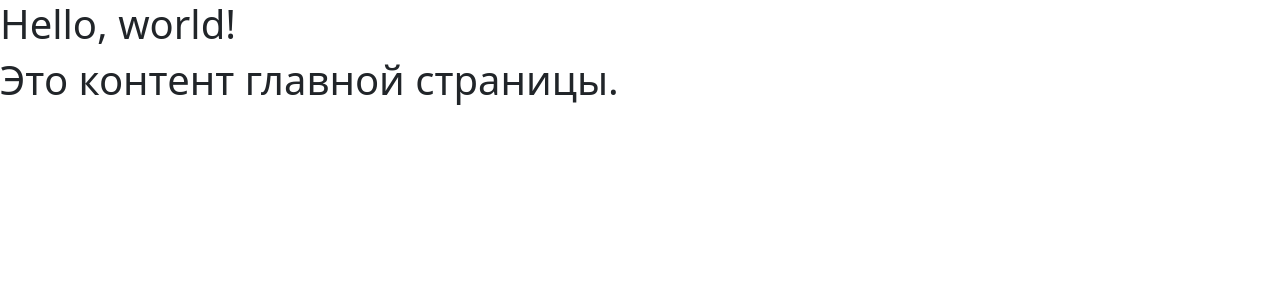
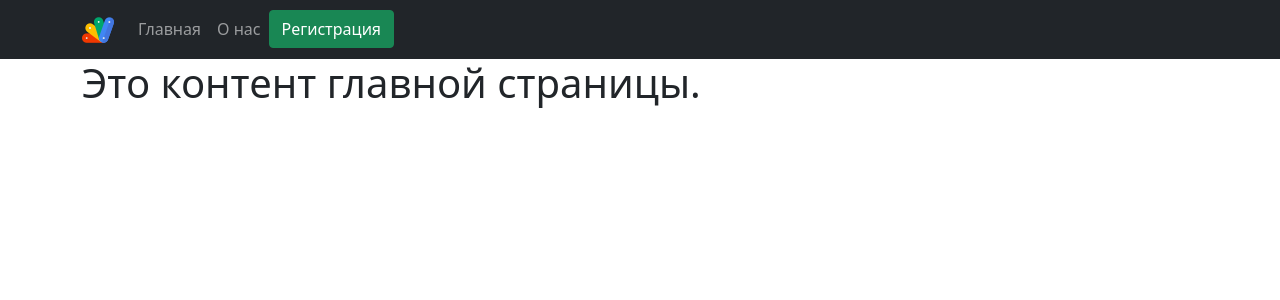
Before and after one commit to Arseni-Lukyanau/8B_Flask_Lessons, a Flask app: page / in a window 1280 px wide. Shown: the top 300 px of the page. Run offline with Flask 2, Linux system fonts and the light colour scheme.

Commit message:
Adding bootstrap navigation to the base template✨

```diff
--- a/templates/base.html
+++ b/templates/base.html
@@ -22,11 +22,37 @@
 
 </head>
 <body>
-<h1>Hello, world!</h1>
+<nav class="navbar navbar-expand-lg navbar-dark bg-dark">
+    <div class="container"><!-- container - узкий, container-fluid - широкий, на всю страницу -->
+        <a class="navbar-brand" href="{{ url_for('main_page') }}">
+            <img src="{{ url_for('static', filename='img/tags.png') }}" alt="Logo">
+            <!-- <картинка откуда_взять="путь_к_картинке" альтренативный_текст="что-то"> -->
+        </a>
+        <button class="navbar-toggler" type="button" data-bs-toggle="collapse" data-bs-target="#navbarNav"
+                aria-controls="navbarNav" aria-expanded="false" aria-label="Toggle navigation">
+            <span class="navbar-toggler-icon"></span>
+        </button>
+        <div class="collapse navbar-collapse" id="navbarNav">
+            <ul class="navbar-nav">
+                <!-- Пункты меню начинаются здесь-->
+                <li class="nav-item">
+                    <a class="nav-link" aria-current="page" href="{{ url_for('main_page') }}">Главная</a>
+                </li>
+                <li class="nav-item">
+                    <a class="nav-link" href="{{ url_for('about_page') }}">О нас</a>
+                </li>
+            </ul>
+            <!-- а заканчиваются здесь!-->
+            <a href="#" class="btn btn-success">Регистрация</a>
+        </div>
+    </div>
+</nav>
 
-{% block content %}
-    <!-- здесь будут отображаться другие страницы сайта -->
-{% endblock %}
+<div class="container"><!-- div.container + Tab -->
+    {% block content %}
+        <!-- здесь будут отображаться другие страницы сайта -->
+    {% endblock %}
+</div>
 
 <script src="https://cdn.jsdelivr.net/npm/bootstrap@5.0.0-beta1/dist/js/bootstrap.bundle.min.js"
         integrity="sha384-ygbV9kiqUc6oa4msXn9868pTtWMgiQaeYH7/t7LECLbyPA2x65Kgf80OJFdroafW"
```
